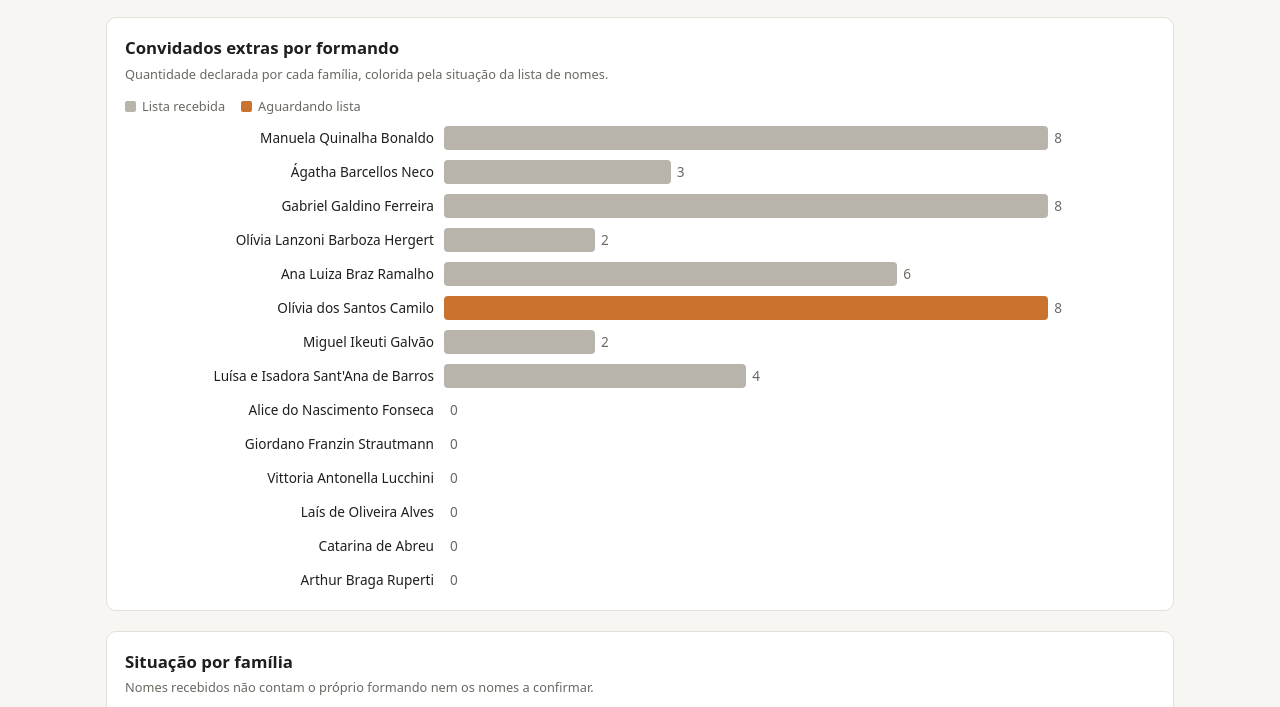
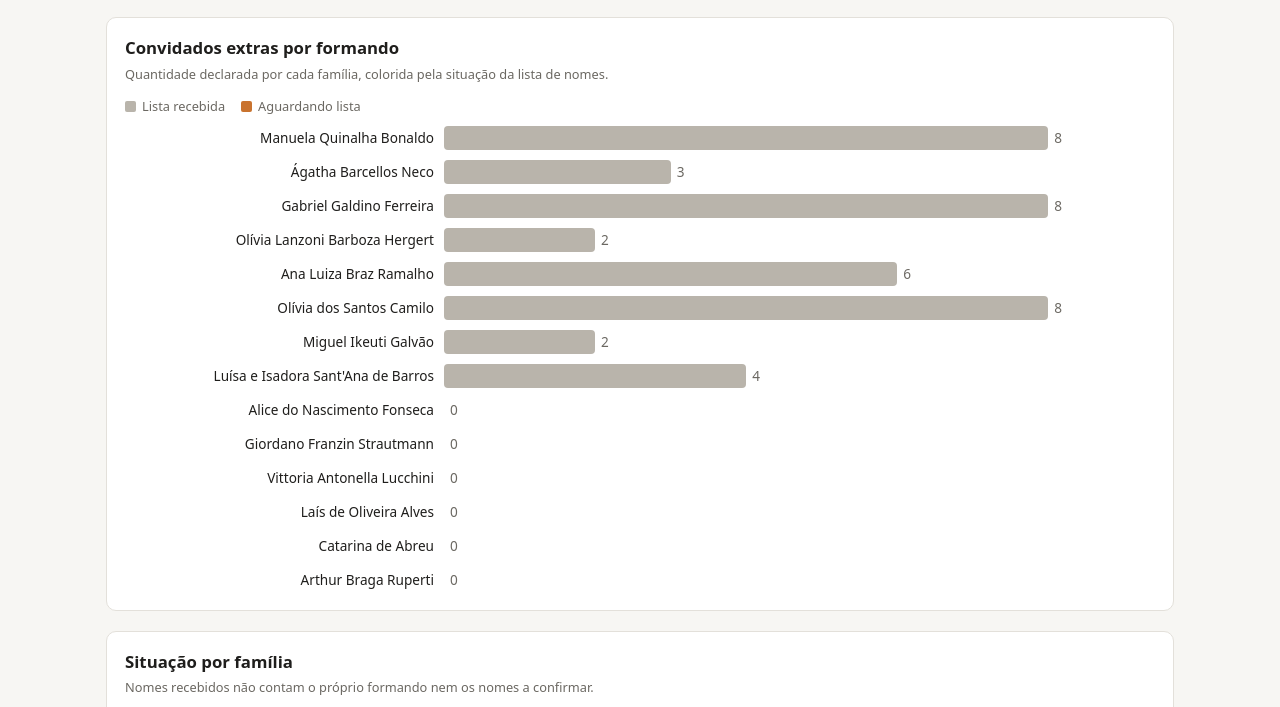
Before and after one commit to alexervilha-maker/formatura-convidados, a plain HTML site: page index.html in a window 1280 px wide. Shown: the part 289-996 px from the top of the page. Drawn offline with Linux system fonts and the light colour scheme.

Commit message:
Adiciona lista da família da Olívia Camilo
Co-Authored-By: Claude Opus 5.5 <noreply@anthropic.com>
Claude-Session: https://claude.ai/code/session_01LsseXTMVcmT75vLLbTJ5tk

```diff
--- a/index.html
+++ b/index.html
@@ -118,7 +118,7 @@ tr.grupo td{font-weight:600;background:var(--bg)}
     </div>
   </section>
 
-  <p class="foot">Atualizado em 06/11/2026</p>
+  <p class="foot">Atualizado em 16/11/2026</p>
 </div>
 
 <script>
@@ -168,8 +168,8 @@ const familias = [
   "responsavel": "Juliana",
   "extras": 8,
   "criancas": 1,
-  "status": "Aguardando lista",
-  "obs": "7 adultos e 1 criança; previstos também mãe, pai e irmão"
+  "status": "Lista recebida",
+  "obs": "Conferir: lista com 12 convidados além de mãe e pai (4 menores) para 8 extras declarados (7 adultos e 1 criança)"
  },
  {
   "formando": "Miguel Ikeuti Galvão",
@@ -490,22 +490,88 @@ const convidados = [
   "idade": ""
  },
  {
-  "nome": "Mãe de Olívia Camilo (a confirmar)",
+  "nome": "Juliana",
   "formando": "Olívia dos Santos Camilo",
   "parentesco": "Mãe",
   "idade": ""
  },
  {
-  "nome": "Pai de Olívia Camilo (a confirmar)",
+  "nome": "Cleber",
   "formando": "Olívia dos Santos Camilo",
   "parentesco": "Pai",
   "idade": ""
  },
  {
-  "nome": "Irmão(ã) de Olívia Camilo (a confirmar)",
+  "nome": "Otto",
   "formando": "Olívia dos Santos Camilo",
-  "parentesco": "Irmão",
+  "parentesco": "",
+  "idade": "8"
+ },
+ {
+  "nome": "Lia",
+  "formando": "Olívia dos Santos Camilo",
+  "parentesco": "",
   "idade": ""
+ },
+ {
+  "nome": "Pedro",
+  "formando": "Olívia dos Santos Camilo",
+  "parentesco": "",
+  "idade": ""
+ },
+ {
+  "nome": "Maria Elena",
+  "formando": "Olívia dos Santos Camilo",
+  "parentesco": "",
+  "idade": ""
+ },
+ {
+  "nome": "Loredo",
+  "formando": "Olívia dos Santos Camilo",
+  "parentesco": "",
+  "idade": ""
+ },
+ {
+  "nome": "Luciana",
+  "formando": "Olívia dos Santos Camilo",
+  "parentesco": "",
+  "idade": ""
+ },
+ {
+  "nome": "Ricardo",
+  "formando": "Olívia dos Santos Camilo",
+  "parentesco": "",
+  "idade": ""
+ },
+ {
+  "nome": "Luana",
+  "formando": "Olívia dos Santos Camilo",
+  "parentesco": "",
+  "idade": "15"
+ },
+ {
+  "nome": "Laura",
+  "formando": "Olívia dos Santos Camilo",
+  "parentesco": "",
+  "idade": "9"
+ },
+ {
+  "nome": "Simone",
+  "formando": "Olívia dos Santos Camilo",
+  "parentesco": "",
+  "idade": ""
+ },
+ {
+  "nome": "Thiago",
+  "formando": "Olívia dos Santos Camilo",
+  "parentesco": "",
+  "idade": ""
+ },
+ {
+  "nome": "Yasmin",
+  "formando": "Olívia dos Santos Camilo",
+  "parentesco": "",
+  "idade": "9"
  },
  {
   "nome": "Miguel Ikeuti Galvão",
```
